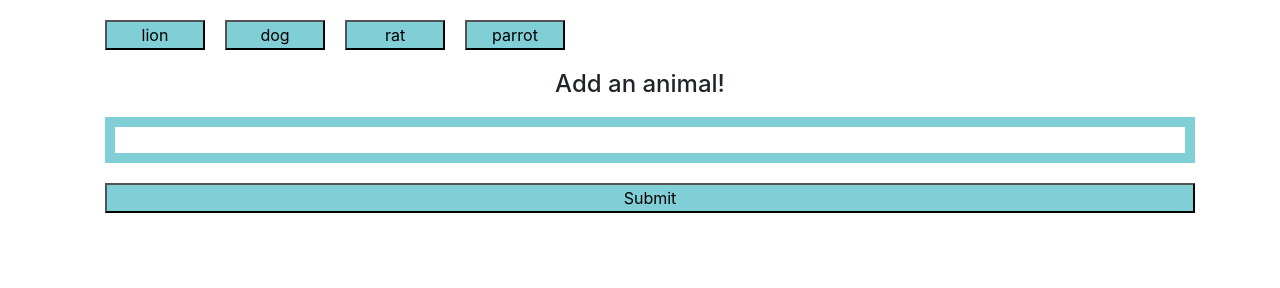
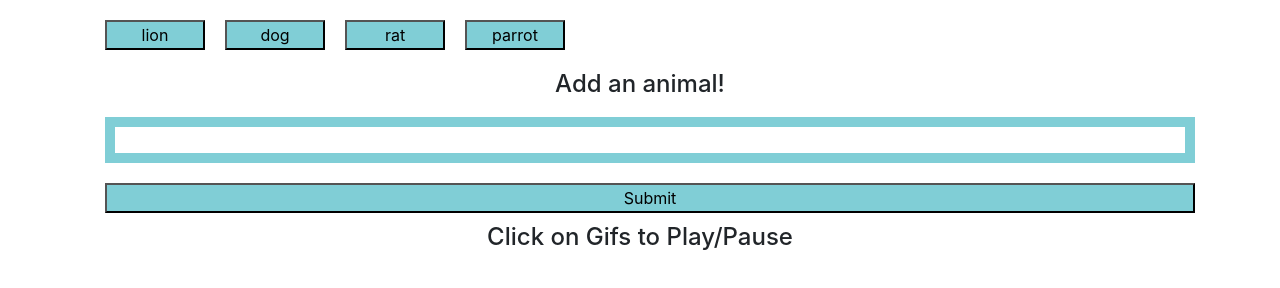
Before and after one commit to mohak92/GifTastic, a plain HTML site: page index.html in a window 1280 px wide. Drawn offline with nearby package versions, Linux system fonts and the light colour scheme.

Commit message:
info to play/pause

```diff
--- a/index.html
+++ b/index.html
@@ -23,6 +23,7 @@
             <input class="text-box" type="text" id="animal-input"><br>
             <!-- Button triggers new animal to be added -->
             <input id="add-animal" type="submit" value="Submit">
+            <h4>Click on Gifs to Play/Pause</h4>
         </form>
 
         <!-- Animal gifs will get dumped Here -->
```
